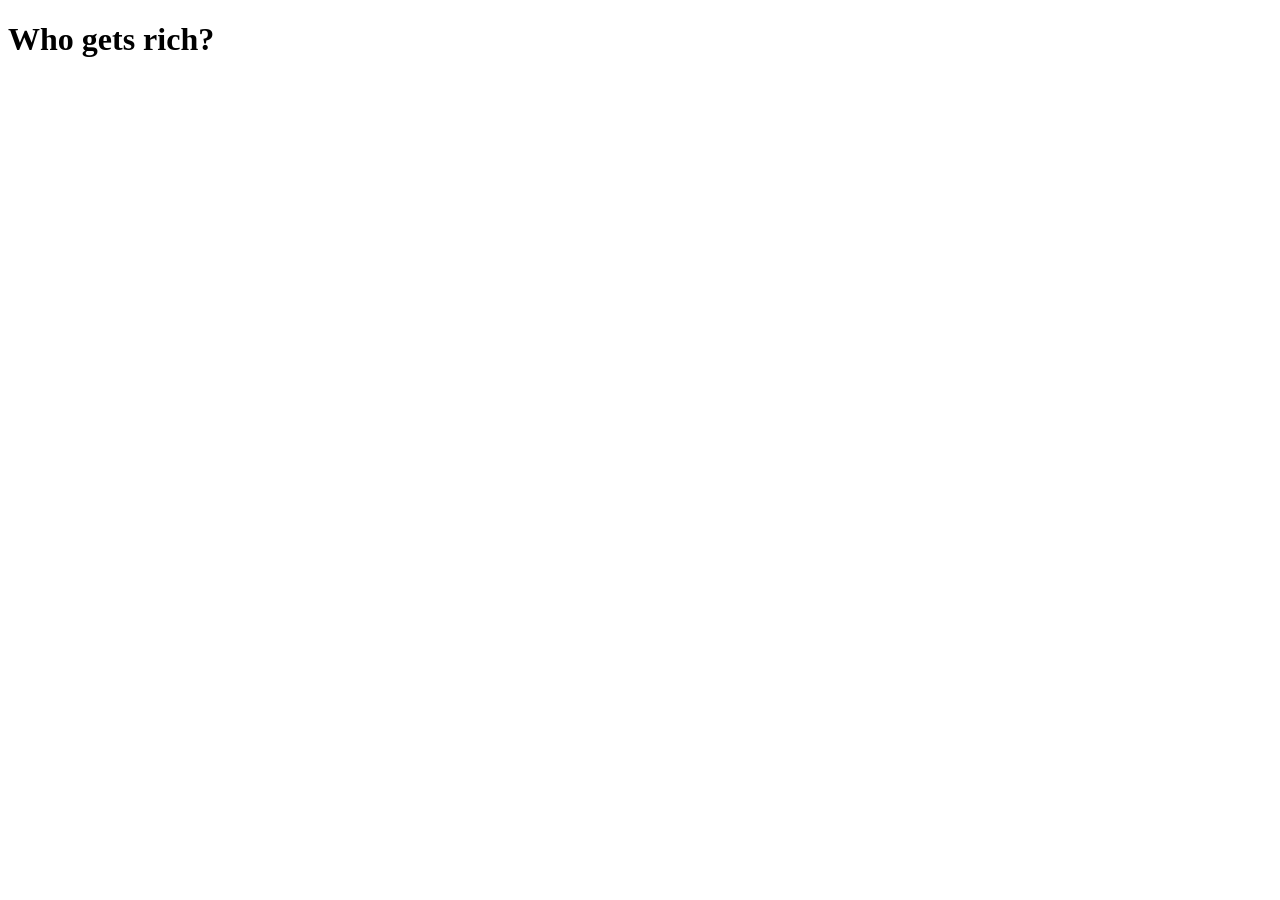
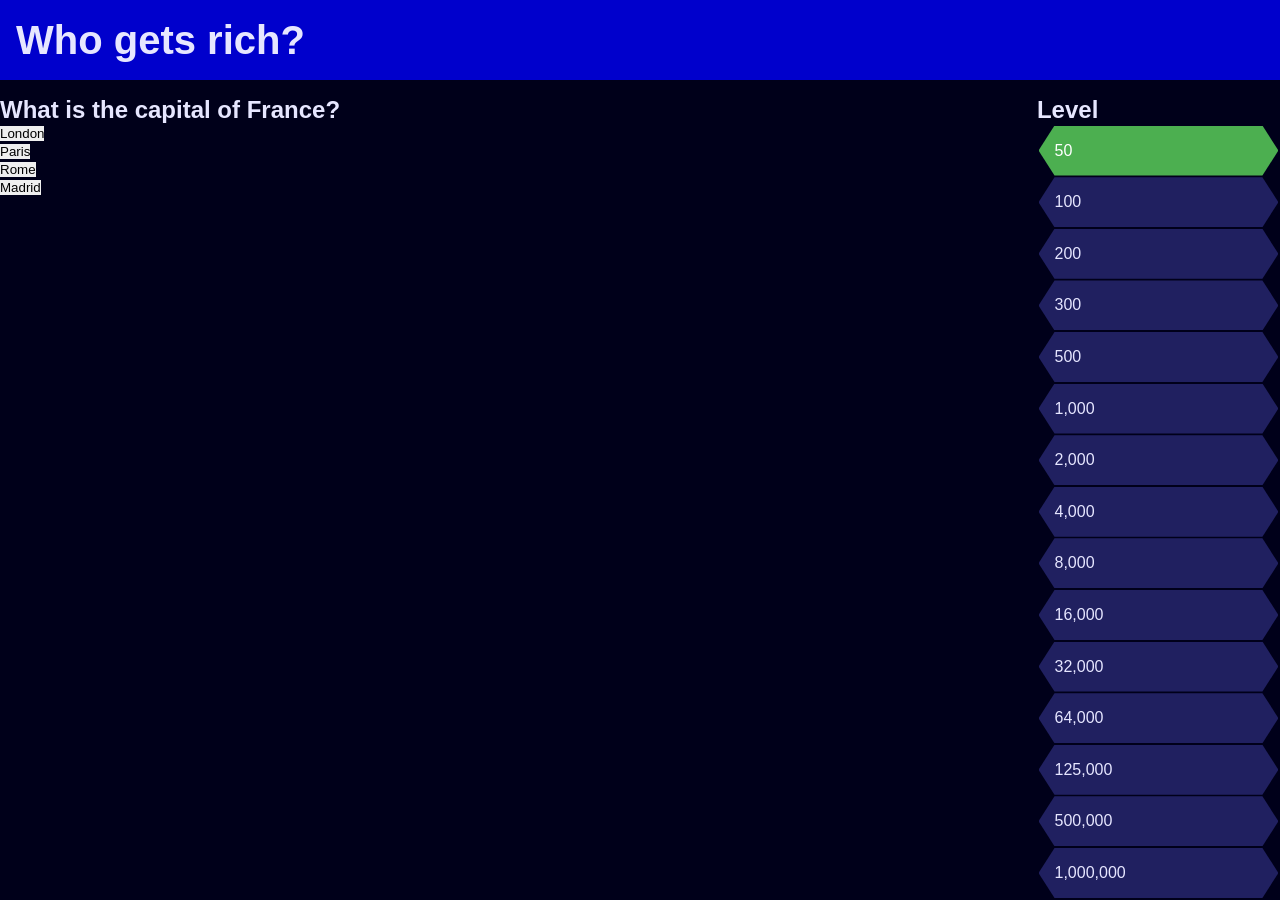
Before and after one commit to Jak2k/games, a React (Vite) app in the folder games/who-gets-rich/: page / in a window 1280 px wide. Before the commit the page ends 800 px from the top, so only its background shows below. Built offline with nearby package versions, Linux system fonts and the light colour scheme.

Commit message:
feat(who-gets-rich): :sparkles: basic implementation

```diff
--- a/games/who-gets-rich/src/App.tsx
+++ b/games/who-gets-rich/src/App.tsx
@@ -1,10 +1,52 @@
+import { useReducer } from "react";
+import LevelDisplay from "./components/LevelDisplay";
+import questionReducer, { initialState } from "./questionReducer";
+
 function App() {
-
+  const [questionState, dispatch] = useReducer(questionReducer, initialState);
   return (
     <>
-      <h1>Who gets rich?</h1>
+      <header>
+        <h1>Who gets rich?</h1>
+      </header>
+      <main>
+        {questionState.status === "question" && questionState.question ? (
+          <>
+            <h2>{questionState.question.question}</h2>
+            <ul>
+              {["A", "B", "C", "D"].map((answer) => (
+                <li key={answer}>
+                  <button
+                    onClick={() =>
+                      dispatch({
+                        type: "answer",
+                        answer,
+                      })
+                    }
+                  >
+                    {questionState.question.possibleAnswers[answer]}
+                  </button>
+                </li>
+              ))}
+            </ul>
+          </>
+        ) : (
+          <>
+            <h2>Result</h2>
+            {questionState.status === "correct" ? (
+              <>
+                Correct!
+                <button onClick={() => dispatch({ type: "next" })}>Next</button>
+              </>
+            ) : (
+              <>Wrong!</>
+            )}
+          </>
+        )}
+      </main>
+      <LevelDisplay level={questionState.level} />
     </>
-  )
+  );
 }
 
-export default App
+export default App;
--- /dev/null
+++ b/games/who-gets-rich/src/assets/questions.json
@@ -0,0 +1,26 @@
+{
+  "1": [
+    {
+      "question": "What is the capital of France?",
+      "possibleAnswers": {
+        "A": "London",
+        "B": "Paris",
+        "C": "Rome",
+        "D": "Madrid"
+      },
+      "correctAnswer": "B"
+    }
+  ],
+  "2": [
+    {
+      "question": "What isn't a number in German?",
+      "possibleAnswers": {
+        "A": "Neun",
+        "B": "Fünf",
+        "C": "Nein",
+        "D": "Dreizehn"
+      },
+      "correctAnswer": "C"
+    }
+  ]
+}
--- /dev/null
+++ b/games/who-gets-rich/src/components/LevelDisplay.module.css
@@ -0,0 +1,24 @@
+.levels {
+  list-style: none;
+}
+
+.levels li {
+  border-radius: 0;
+  clip-path: polygon(
+    1em 0%,
+    calc(100% - 1em) 0%,
+    100% 50%,
+    calc(100% - 1em) 100%,
+    1em 100%,
+    0% 50%
+  );
+
+  padding: 1em;
+  margin: 0.1em;
+  background-color: var(--color-secondary);
+}
+
+.active {
+  background-color: #4caf50 !important;
+  color: white;
+}
--- /dev/null
+++ b/games/who-gets-rich/src/components/LevelDisplay.tsx
@@ -0,0 +1,36 @@
+import styles from "./LevelDisplay.module.css";
+
+type Level = 1 | 2 | 3 | 4 | 5 | 6 | 7 | 8 | 9 | 10 | 11 | 12 | 13 | 14 | 15;
+
+const levelLabels = [
+  "50",
+  "100",
+  "200",
+  "300",
+  "500",
+  "1,000",
+  "2,000",
+  "4,000",
+  "8,000",
+  "16,000",
+  "32,000",
+  "64,000",
+  "125,000",
+  "500,000",
+  "1,000,000",
+];
+
+export default function LevelDisplay({ level }: { level: Level }) {
+  return (
+    <aside>
+      <h2>Level</h2>
+      <ol className={styles.levels}>
+        {levelLabels.map((label, index) => (
+          <li key={index} className={index === level - 1 ? styles.active : ""}>
+            {label}
+          </li>
+        ))}
+      </ol>
+    </aside>
+  );
+}
--- a/games/who-gets-rich/src/index.css
+++ b/games/who-gets-rich/src/index.css
@@ -0,0 +1,62 @@
+:root {
+  --color-primary: hsl(240, 100%, 40%);
+
+  --color-secondary: hsl(240, 50%, 25%);
+  --color-background: hsl(240, 100%, 5%);
+  --color-text: hsl(240, 100%, 95%);
+}
+
+* {
+  box-sizing: border-box;
+  margin: 0;
+  padding: 0;
+  border: 0;
+}
+
+body,
+#root {
+  background-color: var(--color-background);
+  color: var(--color-text);
+  font-family: sans-serif;
+  margin: 0;
+  padding: 0;
+
+  min-width: 100vw;
+  min-height: 100vh;
+}
+
+#root {
+  display: grid;
+  grid-template-columns: 2.1fr 0.5fr;
+  grid-template-rows: 5em 1.8fr;
+  grid-auto-columns: 1fr;
+  gap: 1em 1em;
+  grid-auto-flow: row;
+  grid-template-areas:
+    "Header Header"
+    "Content Level";
+}
+
+header {
+  grid-area: Header;
+  display: flex;
+  flex-direction: row;
+  justify-content: space-between;
+  align-items: center;
+  padding: 1em;
+
+  background-color: var(--color-primary);
+  color: var(--color-primary-text);
+}
+
+aside {
+  grid-area: Level;
+}
+
+main {
+  grid-area: Content;
+}
+
+h1 {
+  font-size: 2.5rem;
+}
--- /dev/null
+++ b/games/who-gets-rich/src/questionReducer.ts
@@ -0,0 +1,57 @@
+import questions from "./assets/questions.json";
+
+type Question = {
+  question: string;
+  possibleAnswers: {
+    A: string;
+    B: string;
+    C: string;
+    D: string;
+  };
+  correctAnswer: string;
+};
+
+type QuestionState = {
+  status: "question" | "correct" | "wrong";
+  question: Question;
+  level: number;
+};
+
+type QuestionAction = { type: "answer"; answer: string } | { type: "next" };
+
+function getRandomQuestion(level: number): Question {
+  // eslint-disable-next-line @typescript-eslint/ban-ts-comment
+  // @ts-ignore
+  const levelQuestions = questions[level.toString()];
+
+  const randomIndex = Math.round(Math.random() * levelQuestions.length);
+
+  return levelQuestions[randomIndex];
+}
+
+export default function questionReducer(
+  state: QuestionState,
+  action: QuestionAction
+): QuestionState {
+  const newState = JSON.parse(JSON.stringify(state));
+
+  switch (action.type) {
+    case "answer":
+      newState.question.correctAnswer === action.answer
+        ? newState.level++ && (newState.status = "correct")
+        : (newState.status = "wrong");
+      break;
+    case "next":
+      newState.status = "question";
+      newState.question = getRandomQuestion(newState.level);
+      break;
+  }
+
+  return newState;
+}
+
+export const initialState: QuestionState = {
+  status: "question",
+  question: getRandomQuestion(1),
+  level: 1,
+};
```
